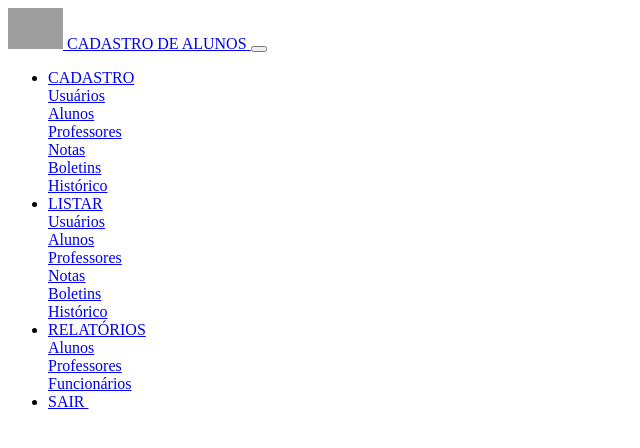
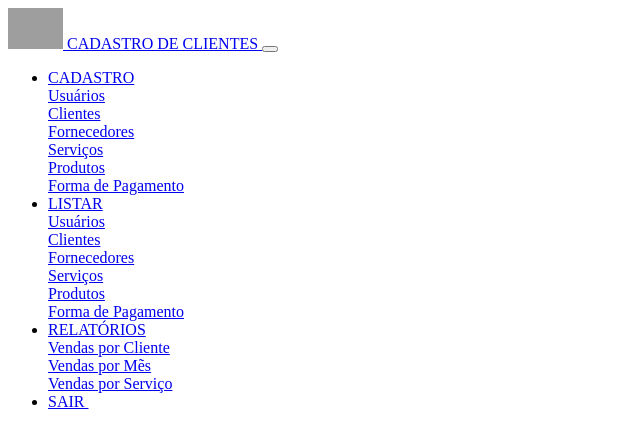
Before and after one commit to rcj2022/sistemaEScolar, a PHP site: page /assets/menu.php in a window 1280 px wide. Shown: the top 448 px of the page, without its empty margins (0-640 px from the left). Run offline with PHP 8.4, Linux system fonts and the light colour scheme; grey boxes are pictures that could not be loaded.

Commit message:
atualizar

```diff
--- a/assets/menu.php
+++ b/assets/menu.php
@@ -2,7 +2,7 @@
 
     <a class="navbar-brand" href="inicio.php">
         <img src="https://getbootstrap.com/docs/5.1/assets/brand/bootstrap-logo.svg" alt="LOGO" width="55" class="rounded-circle" />
-        <span class="d-inline-block text-warning p-2" style="max-width: 200px;">CADASTRO DE ALUNOS</span>
+        <span class="d-inline-block text-warning p-2" style="max-width: 200px;">CADASTRO DE CLIENTES</span>
     </a>
 
     <button class="navbar-toggler text text-warning" type="button" data-toggle="collapse" data-target="#conteudoNavbarSuportado" aria-controls="conteudoNavbarSuportado" aria-expanded="false" aria-label="Alterna navegação">
@@ -18,15 +18,15 @@
                 <div class="dropdown-menu" aria-labelledby="navbarDropdown">
                     <a class="dropdown-item" href="listar_clientes.php">Usuários</a>
                     <div class="dropdown-divider"></div>
-                    <a class="dropdown-item" href="#" data-toggle="modal" data-backdrop="static" data-keyboard="false" data-target="#cadCliente">Alunos</a>
+                    <a class="dropdown-item" href="#" data-toggle="modal" data-backdrop="static" data-keyboard="false" data-target="#cadCliente">Clientes</a>
                     <div class="dropdown-divider"></div>
-                    <a class="dropdown-item" href="listar_rotas.php">Professores</a>
+                    <a class="dropdown-item" href="listar_rotas.php">Fornecedores</a>
                     <div class="dropdown-divider"></div>
-                    <a class="dropdown-item" href="#">Notas</a>
+                    <a class="dropdown-item" href="#">Serviços</a>
                     <div class="dropdown-divider"></div>
-                    <a class="dropdown-item" href="#">Boletins</a>
+                    <a class="dropdown-item" href="#">Produtos</a>
                     <div class="dropdown-divider"></div>
-                    <a class="dropdown-item" href="#">Histórico</a>
+                    <a class="dropdown-item" href="#">Forma de Pagamento</a>
                 </div>
             </li>
             <li class="nav-item dropdown mr-2">
@@ -36,15 +36,15 @@
                 <div class="dropdown-menu" aria-labelledby="navbarDropdown">
                     <a class="dropdown-item" href="#">Usuários</a>
                     <div class="dropdown-divider"></div>
-                    <a class="dropdown-item" href="listar_clientes.php">Alunos</a>
+                    <a class="dropdown-item" href="listar_clientes.php">Clientes</a>
                     <div class="dropdown-divider"></div>
-                    <a class="dropdown-item" href="#">Professores</a>
+                    <a class="dropdown-item" href="#">Fornecedores</a>
                     <div class="dropdown-divider"></div>
-                    <a class="dropdown-item" href="#">Notas</a>
+                    <a class="dropdown-item" href="#">Serviços</a>
                     <div class="dropdown-divider"></div>
-                    <a class="dropdown-item" href="#">Boletins</a>
+                    <a class="dropdown-item" href="#">Produtos</a>
                     <div class="dropdown-divider"></div>
-                    <a class="dropdown-item" href="#">Histórico</a>
+                    <a class="dropdown-item" href="#">Forma de Pagamento</a>
                 </div>
             </li>
             <li class="nav-item dropdown mr-2">
@@ -53,11 +53,11 @@
                 </a>
                 <div class="dropdown-menu" aria-labelledby="navbarDropdown">
 
-                    <a class="dropdown-item" href="#">Alunos</a>
+                    <a class="dropdown-item" href="#">Vendas por Cliente</a>
                     <div class="dropdown-divider"></div>
-                    <a class="dropdown-item" href="#">Professores</a>
+                    <a class="dropdown-item" href="#">Vendas por Mẽs</a>
                     <div class="dropdown-divider"></div>
-                    <a class="dropdown-item" href="#">Funcionários</a>
+                    <a class="dropdown-item" href="#">Vendas por Serviço</a>
                 </div>
             </li>
             <li class="nav-item mr-2">
--- a/index.php
+++ b/index.php
@@ -13,7 +13,7 @@ seguranca_adm();
     <meta charset="UTF-8">
     <meta http-equiv="X-UA-Compatible" content="IE=edge">
     <meta name="viewport" content="width=device-width, initial-scale=1.0">
-    <title>Sistema Escolar</title>
+    <title>Sistema de cadastro</title>
 </head>
 <body>
 
--- a/login.php
+++ b/login.php
@@ -54,7 +54,10 @@ include('config/conexao.php');
         </div>
       </div>
 
+      <div class="checkbox mb-3">
+        <label>
 
+        </label>
       </div>
       <button class="w-100 btn btn-lg btn-primary" type="submit">Acessar</button>
       <p class="mt-5 mb-1 text-muted">&copy; 2021 - <?php echo date('Y') ?></p>
--- a/processa_edit_clientes.php
+++ b/processa_edit_clientes.php
@@ -37,7 +37,7 @@ if($resposta){
     //$_SESSION['success'] = "<div class='danger' role='alert' id='sumirDiv'><center>Área Restrita - Realize Login</center></div>";
     $_SESSION['success'] = "<div class='alert alert-success alert-dismissible fade show text text-center mb-0' role='alert'>
 
-                                <strong> ALUNO EDITADO COM SUCESSO &nbsp; <i class='far fa-smile-wink fa-2x'></i> </strong>
+                                <strong> CLIENTE EDITADO COM SUCESSO &nbsp; <i class='far fa-smile-wink fa-2x'></i> </strong>
                                     <button type='button' class='close' data-dismiss='alert' aria-label='Close'>
                                 <span aria-hidden='true'>&times;</span>
                                 </button>
--- a/processa_excluir_clientes.php
+++ b/processa_excluir_clientes.php
@@ -15,7 +15,7 @@ if($resposta){
     //$_SESSION['success'] = "<div class='danger' role='alert' id='sumirDiv'><center>Área Restrita - Realize Login</center></div>";
     $_SESSION['success'] = "<div class='alert alert-success alert-dismissible fade show text text-center mb-0' role='alert'>
 
-                                <strong> CLIENTE EXCLUÍDO COM SUCESSO &nbsp; <i class='far fa-smile-wink fa-2x'></i> </strong>
+                                <strong> CLIENTE EEXCLUÍDO COM SUCESSO &nbsp; <i class='far fa-smile-wink fa-2x'></i> </strong>
                                     <button type='button' class='close' data-dismiss='alert' aria-label='Close'>
                                 <span aria-hidden='true'>&times;</span>
                                 </button>
```
Also changed, not shown: cadastro_geral.sql (added, +90 -0 lines), listar_clientes.php (+6 -6 lines).
